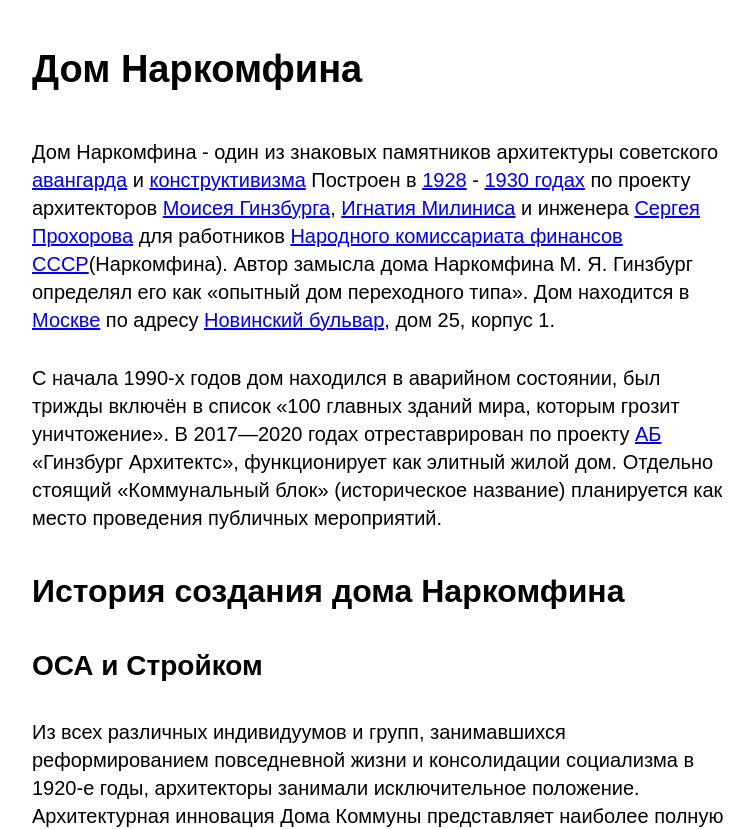
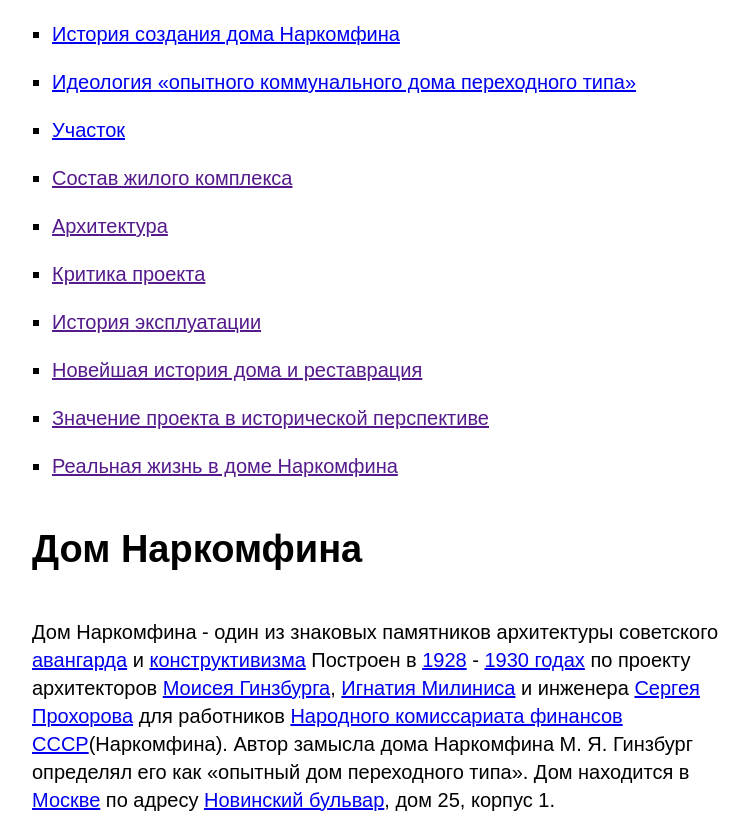
Before and after one commit to soffirka/1coursecode, a plain HTML site: page index.html in a window 1280 px wide. Shown: the top 829 px of the page, without its empty margins (258-1012 px from the left). Drawn offline with Linux system fonts and the light colour scheme.

Commit message:
начало работы над содержанием

```diff
--- a/index.html
+++ b/index.html
@@ -7,6 +7,24 @@
     <link rel="stylesheet" href="stylesheets/style.css" />
   </head>
   <body>
+    <nav>
+      <ul>
+        <li><a href="#1">История создания дома Наркомфина</a></li>
+        <li>
+          <a href="#2"
+            >Идеология «опытного коммунального дома переходного типа»</a
+          >
+        </li>
+        <li><a href="#3">Участок</a></li>
+        <li><a href="">Состав жилого комплекса</a></li>
+        <li><a href="">Архитектура</a></li>
+        <li><a href="">Критика проекта</a></li>
+        <li><a href="">История эксплуатации</a></li>
+        <li><a href="">Новейшая история дома и реставрация</a></li>
+        <li><a href="">Значение проекта в исторической перспективе</a></li>
+        <li><a href="">Реальная жизнь в доме Наркомфина</a></li>
+      </ul>
+    </nav>
     <h1>Дом Наркомфина</h1>
     <p>
       <b>Дом Наркомфина</b> - один из знаковых памятников архитектуры советского
@@ -55,6 +73,7 @@
         >Новинский бульвар</a
       >, дом 25, корпус 1.
     </p>
+    <img src="images/narkomfin.jpg" alt="" />
     <p>
       С начала 1990-х годов дом находился в аварийном состоянии, был трижды
       включён в список «100 главных зданий мира, которым грозит уничтожение». В
@@ -68,7 +87,7 @@
       проведения публичных мероприятий.
     </p>
 
-    <h2>История создания дома Наркомфина</h2>
+    <h2 id="1">История создания дома Наркомфина</h2>
 
     <h3>ОСА и Стройком</h3>
     <p>
--- a/stylesheets/layout.css
+++ b/stylesheets/layout.css
@@ -58,6 +58,15 @@ h5 {
   margin: 28px auto;
   font-size: 22px;
   line-height: 24px;
+}
+img,
+hr {
+  width: 1024px;
+  margin: 30px auto;
+  display: block;
+}
+hr {
+  border-bottom: none;
 }
 img hr {
   width: 1024px;
```
Also changed, not shown: images/images/narkomfin.jpg (added), 1 other file.
